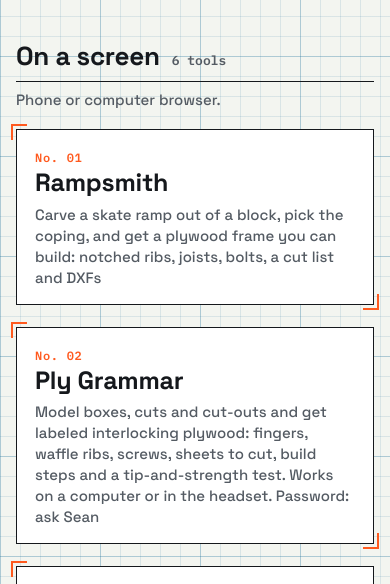
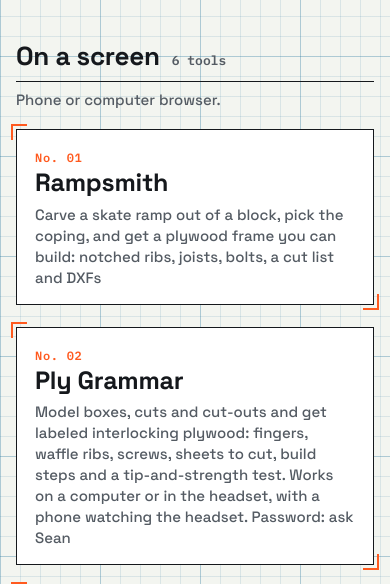
Before and after one commit to ShawnChiki/games, a plain HTML site: page tools/index.html in a window 390 px wide. Shown: the part 244-828 px from the top of the page. Drawn offline with Linux system fonts and the light colour scheme; no server answers.

Commit message:
Design Tools: Ply Grammar v1.24 cards say a phone can watch the headset (same design on both, through the headset's eyes)
Co-Authored-By: Claude Opus 5.5 <noreply@anthropic.com>
Claude-Session: https://claude.ai/code/session_014FsDkkYc53amKh5DT9kFVD

```diff
--- a/tools/index.html
+++ b/tools/index.html
@@ -87,7 +87,7 @@
     <p class="note">Phone or computer browser.</p>
     <div class="cards">
       <a class="card" href="https://shawnchiki.github.io/xr/rampsmith/" data-src="xr:rampsmith"><span class="no"></span><b>Rampsmith</b><span class="blurb">Carve a skate ramp out of a block, pick the coping, and get a plywood frame you can build: notched ribs, joists, bolts, a cut list and DXFs</span></a>
-      <a class="card" href="https://shawnchiki.github.io/xr/ply-grammar/" data-src="xr:ply-grammar"><span class="no"></span><b>Ply Grammar</b><span class="blurb">Model boxes, cuts and cut-outs and get labeled interlocking plywood: fingers, waffle ribs, screws, sheets to cut, build steps and a tip-and-strength test. Works on a computer or in the headset. Password: ask Sean</span></a>
+      <a class="card" href="https://shawnchiki.github.io/xr/ply-grammar/" data-src="xr:ply-grammar"><span class="no"></span><b>Ply Grammar</b><span class="blurb">Model boxes, cuts and cut-outs and get labeled interlocking plywood: fingers, waffle ribs, screws, sheets to cut, build steps and a tip-and-strength test. Works on a computer or in the headset, with a phone watching the headset. Password: ask Sean</span></a>
       <a class="card" href="course-setter/" data-src="games:tools/course-setter"><span class="no"></span><b>Course Setter</b><span class="blurb">A ceiling robot arm builds parkour courses from foam blocks, then tears them down for the next one. Design and save your own on a computer</span></a>
       <a class="card" href="nolli-engine/" data-src="games:tools/nolli-engine"><span class="no"></span><b>Nolli Engine</b><span class="blurb">Carvers, masons and crowds co-evolve a figure-ground city map; tune every species with sliders and draw into it</span></a>
       <a class="card" href="https://shawnchiki.github.io/xr/polifunicular/" data-src="xr:polifunicular"><span class="no"></span><b>Polifunicular</b><span class="blurb">Hang chains like Gaudí's Sagrada Família models, flip them upside down into arches and turn them to stone, for 3D-printed models. Draw chains in the air in the Quest, and build together in a room</span></a>
@@ -101,7 +101,7 @@
     <div class="cards">
       <a class="card" href="https://shawnchiki.github.io/xr/rampsmith/" data-src="xr:rampsmith"><span class="no"></span><b>Rampsmith</b><span class="blurb">Carve a skate ramp out of a block, pick the coping, and get a plywood frame you can build: notched ribs, joists, bolts, a cut list and DXFs</span></a>
       <a class="card" href="https://shawnchiki.github.io/xr/polifunicular/" data-src="xr:polifunicular"><span class="no"></span><b>Polifunicular</b><span class="blurb">Hang chains like Gaudí's Sagrada Família models, flip them upside down into arches and turn them to stone, for 3D-printed models. Draw chains in the air in the Quest, and build together in a room</span></a>
-      <a class="card" href="https://shawnchiki.github.io/xr/ply-grammar/" data-src="xr:ply-grammar"><span class="no"></span><b>Ply Grammar</b><span class="blurb">Model boxes, cuts and cut-outs and get labeled interlocking plywood: fingers, waffle ribs, screws, sheets to cut, build steps and a tip-and-strength test. Works on a computer or in the headset. Password: ask Sean</span></a>
+      <a class="card" href="https://shawnchiki.github.io/xr/ply-grammar/" data-src="xr:ply-grammar"><span class="no"></span><b>Ply Grammar</b><span class="blurb">Model boxes, cuts and cut-outs and get labeled interlocking plywood: fingers, waffle ribs, screws, sheets to cut, build steps and a tip-and-strength test. Works on a computer or in the headset, with a phone watching the headset. Password: ask Sean</span></a>
       <a class="card" href="https://shawnchiki.github.io/xr/overhang-garden/" data-src="xr:overhang-garden"><span class="no"></span><b>Overhang Garden</b><span class="blurb">Sculpt clay on a Bambu print bed while supports grow into the piece so it prints. Share a room code to sculpt the same bed live with friends</span></a>
       <a class="card" href="https://shawnchiki.github.io/xr/pentimento-park/" data-src="xr:pentimento-park"><span class="no"></span><b>Pentimento Park</b><span class="blurb">Ride a fingerboard to record runs, sketch the park around them, watch them ride the surface</span></a>
       <a class="card" href="https://shawnchiki.github.io/xr/subdeck/" data-src="xr:subdeck"><span class="no"></span><b>Subdeck XR</b><span class="blurb">Sculpt a park in SubD, then shrink to fingerboard size and skate it with your hands as your feet</span></a>
```
